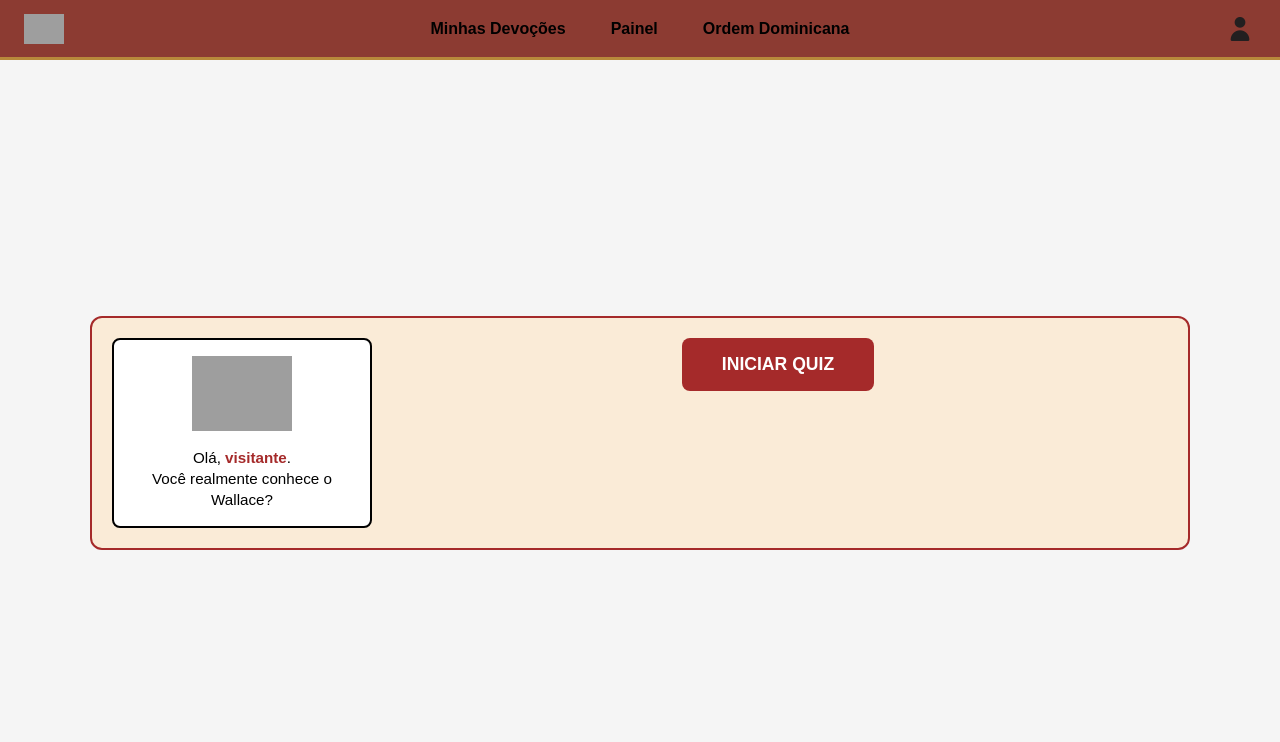
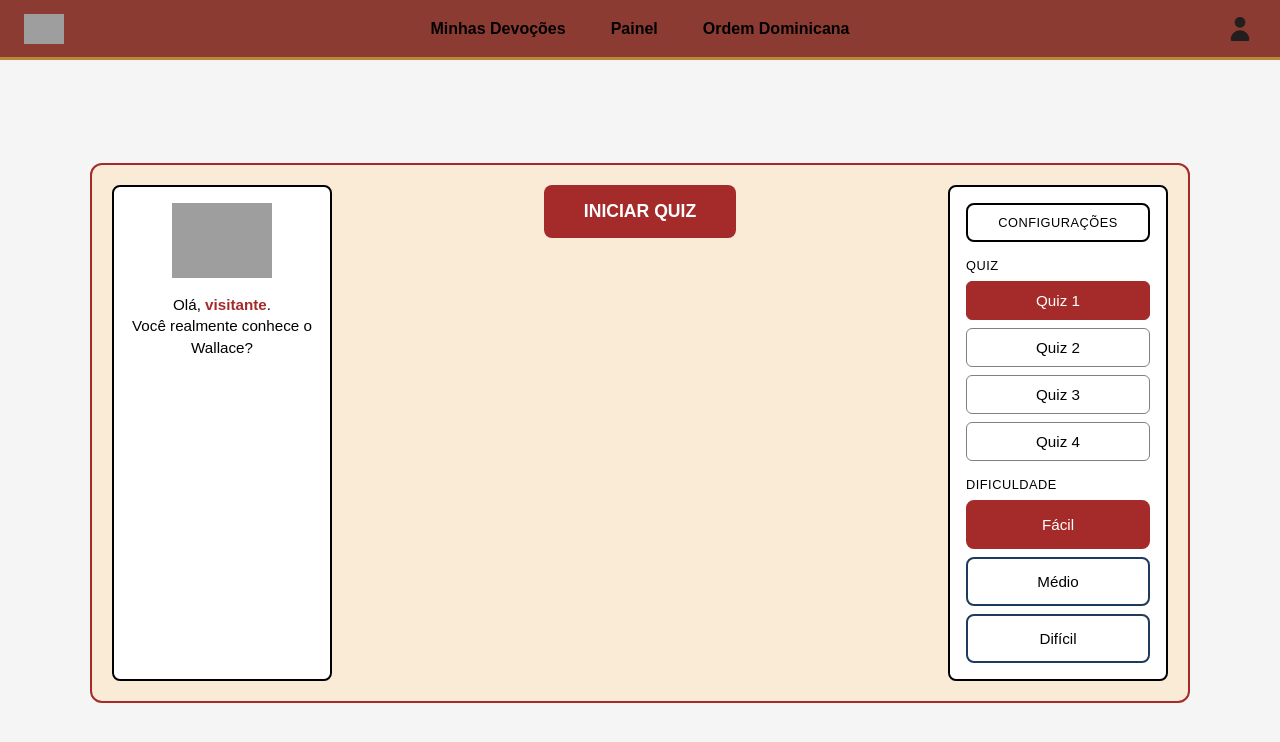
Before and after one commit to Wallace-daCosta/website-P.I, a plain HTML site: page quizes/quizAfinidade.html in a window 1280 px wide. Drawn offline with Linux system fonts and the light colour scheme; grey boxes are pictures that could not be loaded.

Commit message:
Refatorando quizzes e adicionando novos

```diff
--- a/assets/css/quizAfinidade.css
+++ b/assets/css/quizAfinidade.css
@@ -186,7 +186,7 @@ body {
 .text-warning-with-bg { background: khaki; color: darkgoldenrod; }
 .text-new-gray        { background: lightgray; }
 
-/* ===== Layout geral: 2 colunas, centralizado na tela ===== */
+/* ===== Layout geral: 3 colunas, centralizado na tela ===== */
 #layoutQuiz {
     display: flex;
     justify-content: center;
@@ -198,7 +198,7 @@ body {
 
 #fundoQuiz {
     display: grid;
-    grid-template-columns: minmax(220px, 1fr) 3fr;
+    grid-template-columns: minmax(220px, 1fr) 3fr minmax(220px, 1fr);
     gap: 16px;
     align-items: stretch;
     box-sizing: border-box;
@@ -211,7 +211,8 @@ body {
 }
 
 /* ===== Coluna esquerda ===== */
-#painelLateral {
+#painelLateral,
+#painelConfig {
     display: flex;
     flex-direction: column;
     gap: 16px;
@@ -259,7 +260,8 @@ body {
     margin-top: auto;
 }
 
-.contador {
+.contador,
+#cardConfig {
     display: flex;
     flex-direction: column;
     align-items: center;
@@ -270,7 +272,8 @@ body {
     background: white;
 }
 
-.contadorRotulo {
+.contadorRotulo,
+.configRotulo {
     font-size: 0.8rem;
     text-transform: uppercase;
     letter-spacing: .5px;
@@ -283,7 +286,7 @@ body {
 .contador-erros { border-color: red; }
 .contador-erros .contadorValor { color: red; }
 
-/* ===== Coluna direita ===== */
+/* ===== Coluna central ===== */
 #areaPrincipal {
     display: flex;
     flex-direction: column;
@@ -367,7 +370,7 @@ body {
 }
 
 #botoes button {
-    flex: 1 1 180px;
+    flex: 1 1 150px;
     padding: 10px 14px;
     font-size: 0.95rem;
     color: white;
@@ -390,3 +393,41 @@ body {
 }
 
 #msgFinal { padding: 6px 8px; border-radius: 6px; }
+
+/* ===== Coluna direita ===== */
+#seletorQuiz,
+#seletorDificuldade { gap: 8px; }
+
+#seletorDificuldade { margin-top: auto; }
+
+.botaoQuiz,
+.botaoDificuldade {
+    padding: 10px 12px;
+    font-size: 0.95rem;
+    color: black;
+    background: white;
+    cursor: pointer;
+}
+
+.botaoQuiz {
+    border: 1px solid gray;
+    border-radius: 6px;
+    transition: background .15s;
+}
+
+.botaoDificuldade {
+    padding: 14px 8px;
+    border: 2px solid #1F3A5F;
+    border-radius: 8px;
+    transition: background .15s;
+}
+
+.botaoQuiz:hover,
+.botaoDificuldade:hover { background: whitesmoke; }
+
+.botaoQuiz.ativo,
+.botaoDificuldade.ativo {
+    color: white;
+    background: brown;
+    border-color: brown;
+}
--- a/assets/js/quizAfinidade.js
+++ b/assets/js/quizAfinidade.js
@@ -9,6 +9,7 @@ function iniciarQuiz() {
     btnProx.disabled = true
     btnTentarNovamente.disabled = true
 }
+
 
 const listaDeQuestoes = [
 
--- a/quizes/quizAfinidade.html
+++ b/quizes/quizAfinidade.html
@@ -77,7 +77,7 @@
                 </div>
             </section>
 
-            <!-- COLUNA DIREITA -->
+            <!-- COLUNA CENTRAL -->
             <section id="areaPrincipal">
                 <button id="btnIniciarQuiz" onclick="iniciarQuiz()">INICIAR QUIZ</button>
 
@@ -140,6 +140,28 @@
 
                 </div>
             </section>
+
+            <!-- COLUNA DIREITA -->
+            <section id="painelConfig">
+                <div id="cardConfig">
+                    <span class="configRotulo">Configurações</span>
+                </div>
+
+                <div id="seletorQuiz" class="flex-colunar">
+                    <span class="configRotulo">Quiz</span>
+                    <button id="btnQuizUm" class="botaoQuiz ativo" onclick='quiz1()'>Quiz 1</button>
+                    <button id="btnQuizDois" class="botaoQuiz" onclick='quiz2()'>Quiz 2</button>
+                    <button id="btnQuizTres" class="botaoQuiz" onclick='quiz3()'>Quiz 3</button>
+                    <button id="btnQuizTres" class="botaoQuiz" onclick='quiz4()'>Quiz 4</button>
+                </div>
+
+                <div id="seletorDificuldade" class="flex-colunar">
+                    <span class="configRotulo">Dificuldade</span>
+                    <button id="btnFacil" class="botaoDificuldade ativo">Fácil</button>
+                    <button id="btnMedio" class="botaoDificuldade">Médio</button>
+                    <button id="btnDificil" class="botaoDificuldade">Difícil</button>
+                </div>
+            </section>
         </div>
     </div>
 
```
Also changed, not shown: Dashboards/dashboardPublica.html (+2 -2 lines).
